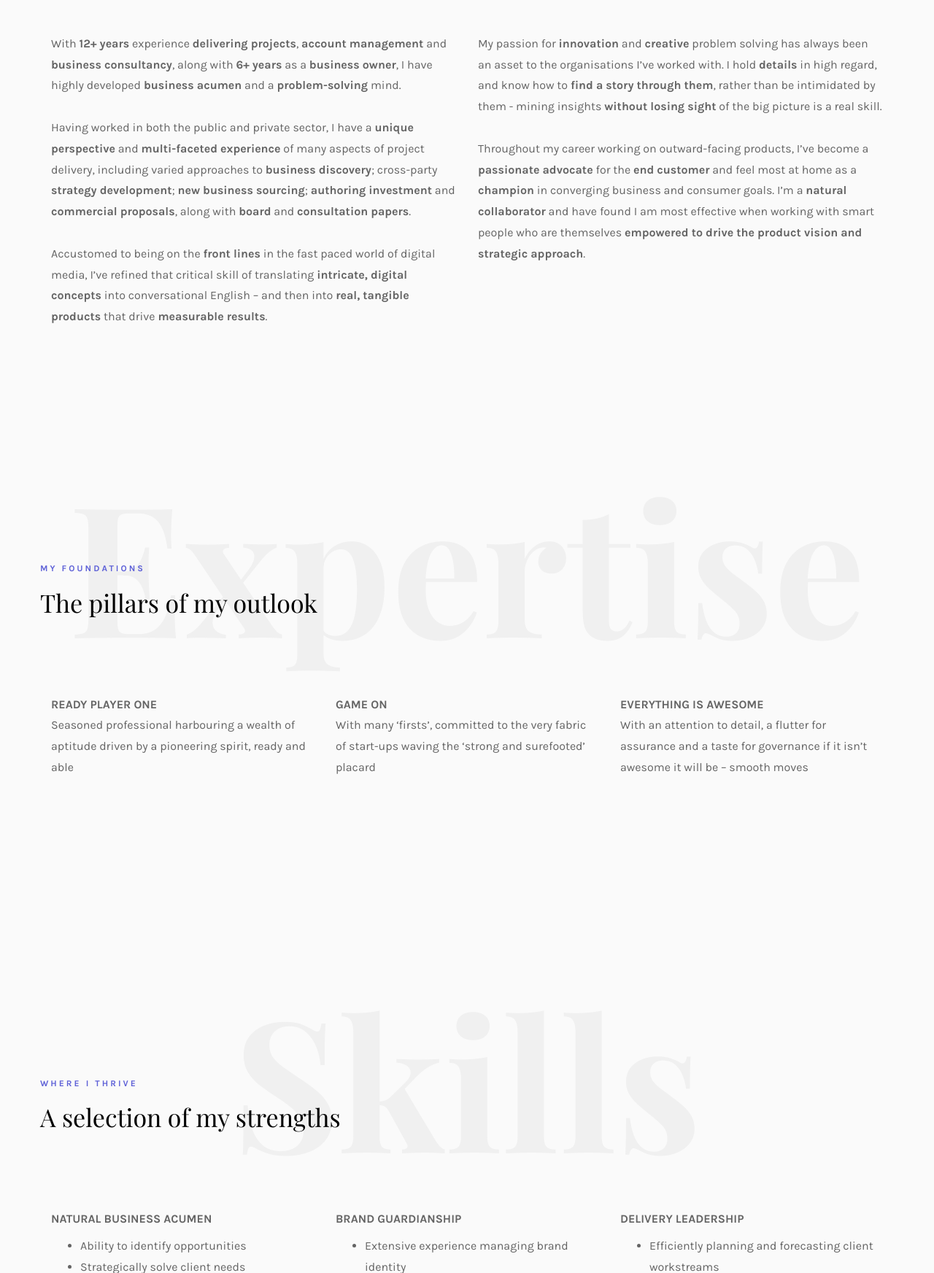
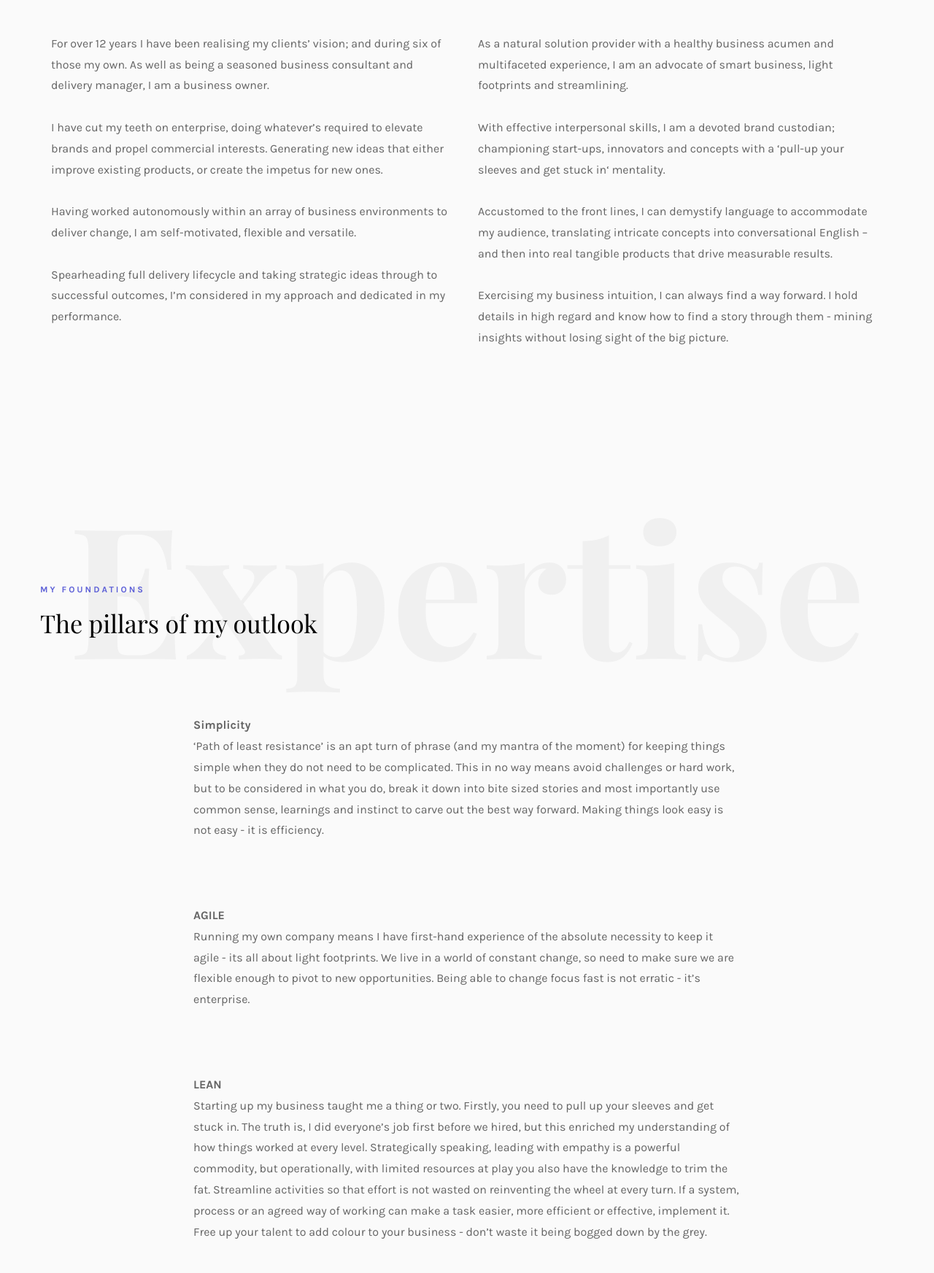
Before and after one commit to clmntnbrn/jane_trew, a website: page index.html in a window 1280 px wide. Shown: the part 1055-2800 px from the top of the page at 73% size. Drawn offline with nearby package versions, Linux system fonts and the light colour scheme; files whose address does not match are found by name; a web font is replaced by a local one.

Commit message:
adding new text

```diff
--- a/index.html
+++ b/index.html
@@ -112,7 +112,7 @@
 								<div class="rotate">
 									<h2 class="heading">Introducing</h2>
 								</div>
-								<p>I’m more than a checkbox. I’m game. I fix things. I’ve got lots of useful stuff I picked up along the way. I am honest. I learn. I can take worries away. I can make it happen. I can create order out of chaos. I can be relied on. I use my experience. I understand. I like people. People like me. I do what I say I’ll do. I am principled. I like details. I think things through. I have ideas. I can add colour. I can make something out of nothing. I am committed AND I am looking for my next challenge.</p>
+								<p>I’m more than a checkbox. I’m game. I fix things. I have lots of useful stuff in my box of tricks. I am honest. I learn. I can take worries away. I can make it happen. I can create order out of chaos. I can be relied on. I use my experience. I understand. I like people. People like me. I do what I say I’ll do. I am principled. I like details. I think things through. I have ideas. I can add colour. I can make something out of nothing. I am committed, and I am looking for my next challenge.</p>
 								<p class="colorlib-social-icons">
 									<a href="#"><i class="icon-linkedin"></i></a>
 									<!--<a href="#"><i class="icon-twitter3"></i></a>
@@ -146,20 +146,31 @@
 						</div>
 					</div>
 					<div class="col-md-6 animate-box">
-							With <b>12+ years</b> experience <b>delivering projects</b>, <b>account management</b> and <b>business consultancy</b>, along with <b>6+ years</b> as a <b>business owner</b>, I have highly developed <b>business acumen</b> and a <b>problem-solving</b> mind.
+						For over 12 years I have been realising my clients’ vision; and during six of those my own. As well as being a seasoned business consultant and delivery manager, I am a business owner.
 							<br>
 							<br>
-							Having worked in both the public and private sector, I have a <b>unique perspective</b> and <b>multi-faceted experience</b> of many aspects of project delivery, including varied approaches to <b>business discovery</b>; cross-party <b>strategy development</b>; <b>new business sourcing</b>; <b>authoring investment</b> and <b>commercial proposals</b>, along with <b>board</b> and <b>consultation papers</b>.
+							I have cut my teeth on enterprise, doing whatever’s required to elevate brands and propel commercial interests. Generating new ideas that either improve existing products, or create the impetus for new ones.
 							<br>
 							<br>
-							Accustomed to being on the <b>front lines</b> in the fast paced world of digital media, I’ve refined that critical skill of translating <b>intricate, digital concepts</b> into conversational English – and then into <b>real, tangible products</b> that drive <b>measurable results</b>.
+							Having worked autonomously within an array of business environments to deliver change, I am self-motivated, flexible and versatile.
 							<br>
+							<br>
+							Spearheading full delivery lifecycle and taking strategic ideas through to successful outcomes, I’m considered in my approach and dedicated in my performance.
+							<br>
+
 					</div>
 					<div class="col-md-6 animate-box">
-							My passion for <b>innovation</b> and <b>creative</b> problem solving has always been an asset to the organisations I’ve worked with. I hold <b>details</b> in high regard, and know how to <b>find a story through them</b>, rather than be intimidated by them - mining insights <b>without losing sight</b> of the big picture is a real skill.
-							<br>
-							<br>
-							Throughout my career working on outward-facing products, I’ve become a <b>passionate advocate</b> for the <b>end customer</b> and feel most at home as a <b>champion</b> in converging business and consumer goals. I’m a <b>natural collaborator</b> and have found I am most effective when working with smart people who are themselves <b>empowered to drive the product vision and strategic approach</b>.
+						As a natural solution provider with a healthy business acumen and multifaceted experience, I am an advocate of smart business, light footprints and streamlining.
+						<br>
+						<br>
+						With effective interpersonal skills, I am a devoted brand custodian; championing start-ups, innovators and concepts with a ‘pull-up your sleeves and get stuck in‘ mentality.
+						<br>
+						<br>
+						Accustomed to the front lines, I can demystify language to accommodate my audience, translating intricate concepts into conversational English – and then into real tangible products that drive measurable results.
+						<br>
+						<br>
+						Exercising my business intuition, I can always find a way forward. I hold details in high regard and know how to find a story through them - mining insights without losing sight of the big picture.
+						<br>
 					</div>
 				</div>
 			</div>
@@ -184,17 +195,25 @@
 							</div>
 						</div>
 					</div>
-					<div class="col-md-4 animate-box services">
-						<b>READY PLAYER ONE</b>
-						<p>Seasoned professional harbouring a wealth of aptitude driven by a pioneering spirit, ready and able</p>
+					<div class="col-md-8 col-md-offset-2 animate-box services">
+						<b>Simplicity</b>
+						<p>‘Path of least resistance’ is an apt turn of phrase (and my mantra of the moment) for keeping things simple when they do not need to be complicated. This in no way means avoid challenges or hard work, but to be considered in what you do, break it down into bite sized stories and most importantly use common sense, learnings and instinct to carve out the best way forward. Making things look easy is not easy - it is efficiency.</p>
 					</div>
-					<div class="col-md-4 animate-box services">
-						<b>GAME ON</b>
-						<p>With many ‘firsts’, committed to the very fabric of start-ups waving the ‘strong and surefooted’ placard</p>
+					<div class="col-md-8 col-md-offset-2 animate-box services">
+						<b>AGILE</b>
+						<p>Running my own company means I have first-hand experience of the absolute necessity to keep it agile - its all about light footprints. We live in a world of constant change, so need to make sure we are flexible enough to pivot to new opportunities. Being able to change focus fast is not erratic - it’s enterprise.</p>
 					</div>
-					<div class="col-md-4 animate-box services">
-						<b>EVERYTHING IS AWESOME</b>
-						<p>With an attention to detail, a flutter for assurance and a taste for governance if it isn’t awesome it will be – smooth moves</p>
+					<div class="col-md-8 col-md-offset-2 animate-box services">
+						<b>LEAN</b>
+						<p>Starting up my business taught me a thing or two. Firstly, you need to pull up your sleeves and get stuck in. The truth is, I did everyone’s job first before we hired, but this enriched my understanding of how things worked at every level. Strategically speaking, leading with empathy is a powerful commodity, but operationally, with limited resources at play you also have the knowledge to trim the fat. Streamline activities so that effort is not wasted on reinventing the wheel at every turn. If a system, process or an agreed way of working can make a task easier, more efficient or effective, implement it. Free up your talent to add colour to your business - don’t  waste it being bogged down by the grey.</p>
+					</div>
+					<div class="col-md-8 col-md-offset-2 animate-box services">
+						<b>ORDER</b>
+						<p>Foundations, blueprint, infrastructure, backbone, pillars, rules, policy, governance, controls - there are many names for what, simply put, is creating a sense of order.  Any business or initiative should take the time to build a robust framework - to house innovation. Having a strong fabric is not only necessary to deter firefighting but is an enabler of business growth.</p>
+					</div>
+					<div class="col-md-8 col-md-offset-2 animate-box services">
+						<b>INTEGRITY</b>
+						<p>Principles are king. Integrity and authenticity has long-lasting business benefits (not forgetting the brownie points for your soul). In a practical sense, it can fuel recommendations and repeat business - nothing bats away the competition better than a trusted relationship. Good ethics doesn’t stop there though, a healthy work ethos means people enjoy work and that is something worth leaving your house for in the morning. </p>
 					</div>
 				</div>
 			</div>
@@ -387,34 +406,17 @@
 				<div class="row">
 					<div class="col-md-12">
 						<div class="work-entry animate-box">
-							<a href="eves-watch.html" class="work-img" style="background-image: url(images/work-1.jpg);">
+							<a href="eves-watch.html" class="work-img" style="background-image: url(images/work-4.jpg);">
 								<div class="display-t">
 									<div class="work-name">
-										<h2>Eve's Watch</h2>
+										<h2>Trew+Trew</h2>
 									</div>
 								</div>
 							</a>
 							<div class="col-md-6 col-md-offset-3">
 								<div class="desc">
-									<p>The Eve Group is a multifaceted communications agency operating within the horological industry, specialising in women’s watches. Oversee the operational, commercial and creative agenda to bring the DNA of the business to life.</p>
+									<p>As co-director of this integrated multi-disciplined boutique consultancy, I worked with a hub of seasoned talent on a project-by-project basis to deliver bespoke client services.</p>
 									<p class="read"><a href="eves-watch.html">View details</a></p>
-								</div>
-							</div>
-						</div>
-					</div>
-					<div class="col-md-12">
-						<div class="work-entry animate-box">
-							<a href="eves-watch.html" class="work-img" style="background-image: url(images/work-2.jpg);">
-								<div class="display-t">
-									<div class="work-name">
-										<h2>Lore of the Land</h2>
-									</div>
-								</div>
-							</a>
-							<div class="col-md-6 col-md-offset-3">
-								<div class="desc">
-									<p>Brand custodian for Guy Ritchie’s evolving portfolio brand Gritchie with key focus on Gritchie Brewing Company (GBC) and Gritchie Pubs (Lore of the Land / LOTL). Provision of business consultancy, marketing, design, communications, project management and digital services. Delivery lead, supplier liaison, account and client management with direct reporting to Guy Ritchie.</p>
-									<p class="read"><a href="eves-watch.html">View Details</a></p>
 								</div>
 							</div>
 						</div>
@@ -430,7 +432,7 @@
 							</a>
 							<div class="col-md-6 col-md-offset-3">
 								<div class="desc">
-									<p>Brand custodian for Guy Ritchie’s evolving portfolio brand Gritchie with key focus on Gritchie Brewing Company (GBC) and Gritchie Pubs (Lore of the Land / LOTL). Provision of business consultancy, marketing, design, communications, project management and digital services. Delivery lead, supplier liaison, account and client management with direct reporting to Guy Ritchie.</p>
+									<p>Retained as brand custodian for Guy Ritchie’s evolving portfolio brand GRITCHIE, I was responsible for the delivery of multiple projects including business consolidation, creative strategy, brand development and design, marketing and digital services.</p>
 									<p class="read"><a href="eves-watch.html">View details</a></p>
 								</div>
 							</div>
@@ -438,17 +440,34 @@
 					</div>
 					<div class="col-md-12">
 						<div class="work-entry animate-box">
-							<a href="eves-watch.html" class="work-img" style="background-image: url(images/work-4.jpg);">
+							<a href="eves-watch.html" class="work-img" style="background-image: url(images/work-1.jpg);">
 								<div class="display-t">
 									<div class="work-name">
-										<h2>Trew+Trew</h2>
+										<h2>Eve's Watch</h2>
 									</div>
 								</div>
 							</a>
 							<div class="col-md-6 col-md-offset-3">
 								<div class="desc">
-									<p>Boutique communications and business consultancy working with a hub of white labelled seasoned talent on a project-by-project basis to deliver bespoke services.</p>
+									<p>Eve Group is a multifaceted communications agency operating within the horological industry, specialising in women’s watches. As co-founder, I conceptualised its many firsts, and oversaw the operational, commercial and creative agenda to bring the DNA of the business to life.</p>
 									<p class="read"><a href="eves-watch.html">View details</a></p>
+								</div>
+							</div>
+						</div>
+					</div>
+					<div class="col-md-12">
+						<div class="work-entry animate-box">
+							<a href="eves-watch.html" class="work-img" style="background-image: url(images/work-2.jpg);">
+								<div class="display-t">
+									<div class="work-name">
+										<h2>Parliament UK</h2>
+									</div>
+								</div>
+							</a>
+							<div class="col-md-6 col-md-offset-3">
+								<div class="desc">
+									<p>The provision of business support, consultancy and project management for a range of initiatives within the House of Commons Service.</p>
+									<p class="read"><a href="eves-watch.html">View Details</a></p>
 								</div>
 							</div>
 						</div>
```
